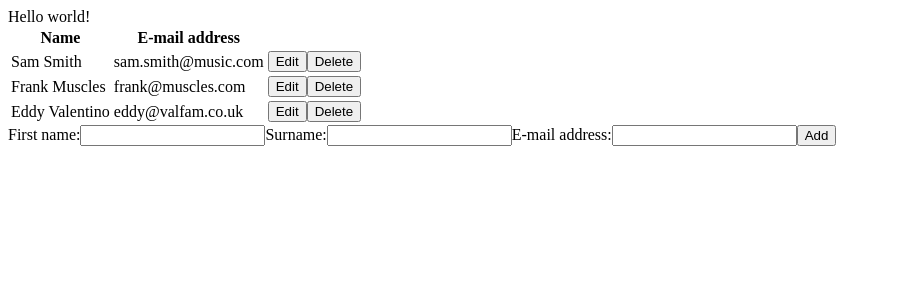
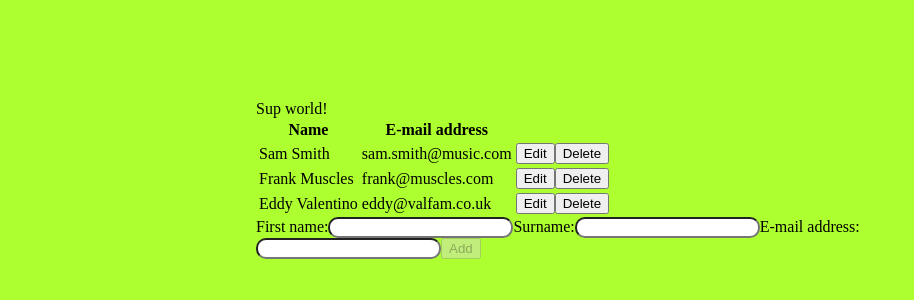
Before and after one commit to DRDosSAntos/AngularLabs, an Angular app: page / in a window 1280 px wide. Shown: the top 300 px of the page, without its empty margins (0-914 px from the left). Built offline with nearby package versions, Linux system fonts and the light colour scheme.

Commit message:
Angular labs 4 exercise 1, 2 & 3 complete

```diff
--- a/src/app/app.component.css
+++ b/src/app/app.component.css
@@ -0,0 +1,3 @@
+/*.app-root-container{*/
+/*  text-align-all: center;*/
+/*}*/
--- a/src/app/app.component.html
+++ b/src/app/app.component.html
@@ -1,5 +1,9 @@
-<div class="jumbotron">Hello {{name}}</div>
+<div class="app-root-container">
+<div class="jumbotron">Sup {{name}}</div>
 
+<!--<div class="rowfield" style="width:100px;height:100px;">Test</div>-->
+
+<!--<app-scopetest></app-scopetest>-->
 <table class="table">
   <tr>
     <th>Name</th>
@@ -16,15 +20,22 @@
   </tr>
 </table>
 
-<form (ngSubmit)="addContact()">
+<form (ngSubmit)="addContact()" #addContactForm="ngForm">
   <label for="inputFirstName">First name:</label>
   <input type="text" [(ngModel)]="newContact.firstName" name="firstName"
-         id="inputFirstName" class="form-control">
+         id="inputFirstName" class="form-control" required>
   <label for="inputSurname">Surname:</label>
   <input type="text" [(ngModel)]="newContact.surname" name="surname"
-         id="inputSurname" class="form-control">
+         id="inputSurname" class="form-control" required>
   <label for="inputEmail">E-mail address:</label>
-  <input type="text" [(ngModel)]="newContact.email" name="email" id="inputEmail"
-         class="form-control">
-  <button class="btn btn-primary">Add</button>
+  <input type="email"
+         required
+         pattern=".+@.+\.nl"
+         name="email"
+         id="inputEmail"
+         class="form-control"
+         [(ngModel)]="newContact.email"
+         #email="ngModel">
+  <button class="btn btn-primary" [disabled]="!addContactForm.valid">Add</button>
 </form>
+</div>
--- a/src/app/app.module.ts
+++ b/src/app/app.module.ts
@@ -4,11 +4,13 @@ import { FormsModule } from '@angular/forms';
 
 import { AppComponent } from './app.component';
 import {ContactNamePipe} from './pipes/contact-name.pipe';
+import { ScopetestComponent } from './scopetest/scopetest.component';
 
 @NgModule({
   declarations: [
     AppComponent,
-    ContactNamePipe
+    ContactNamePipe,
+    ScopetestComponent
   ],
   imports: [
     BrowserModule, FormsModule
--- /dev/null
+++ b/src/app/scopetest/scopetest.component.css
@@ -0,0 +1,3 @@
+.rowfield {
+  background: blue;
+}
--- /dev/null
+++ b/src/app/scopetest/scopetest.component.html
@@ -0,0 +1,2 @@
+<p>scopetest works!</p>
+<div class="rowfield">testingscoped</div>
--- /dev/null
+++ b/src/app/scopetest/scopetest.component.ts
@@ -0,0 +1,15 @@
+import { Component, OnInit } from '@angular/core';
+
+@Component({
+  selector: 'app-scopetest',
+  templateUrl: './scopetest.component.html',
+  styleUrls: ['./scopetest.component.css']
+})
+export class ScopetestComponent implements OnInit {
+
+  constructor() { }
+
+  ngOnInit(): void {
+  }
+
+}
--- a/src/index.html
+++ b/src/index.html
@@ -8,6 +8,8 @@
   <link rel="icon" type="image/x-icon" href="favicon.ico">
 </head>
 <body>
+
   <app-root></app-root>
+
 </body>
 </html>
--- a/src/styles.css
+++ b/src/styles.css
@@ -1 +1,21 @@
 /* You can add global styles to this file, and also import other style files */
+
+body {
+  background: greenyellow;
+  margin: 100px 20% 0 20%;
+  alignment: center;
+}
+
+input{
+  border-radius: 10px;
+}
+
+input.ng-touched.ng-valid{
+  border-color: limegreen;
+  background-color: mediumspringgreen;
+}
+
+input.ng-touched.ng-invalid{
+  border-color: red;
+  background-color: indianred;
+}
```
Also changed, not shown: 1 other file (tests, documents, lock files or other folders).
